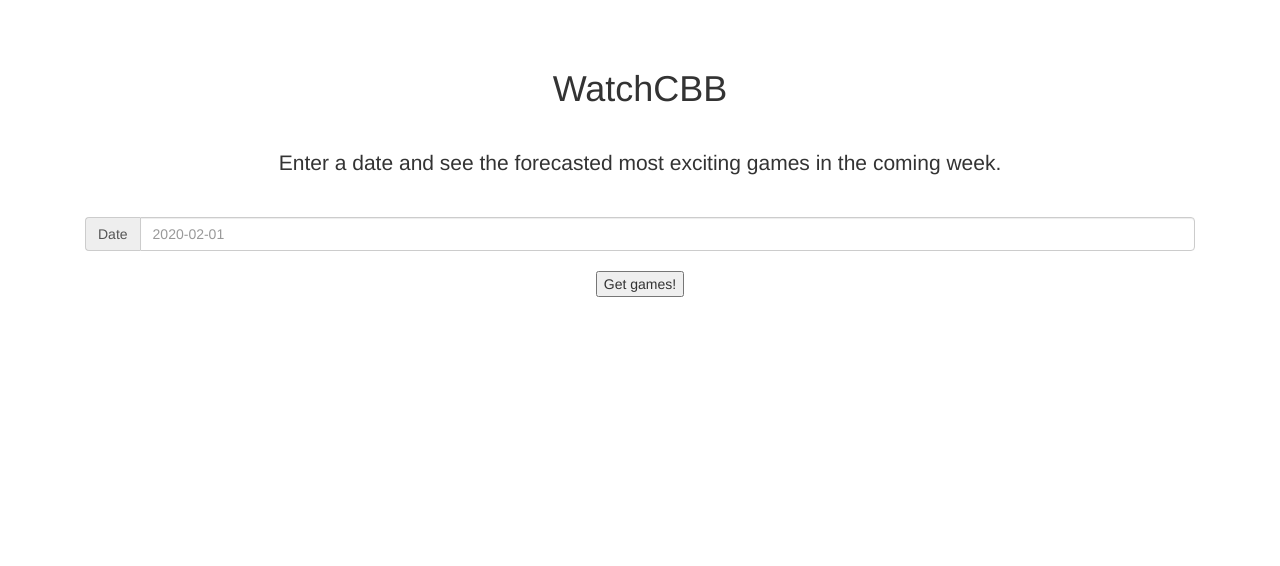
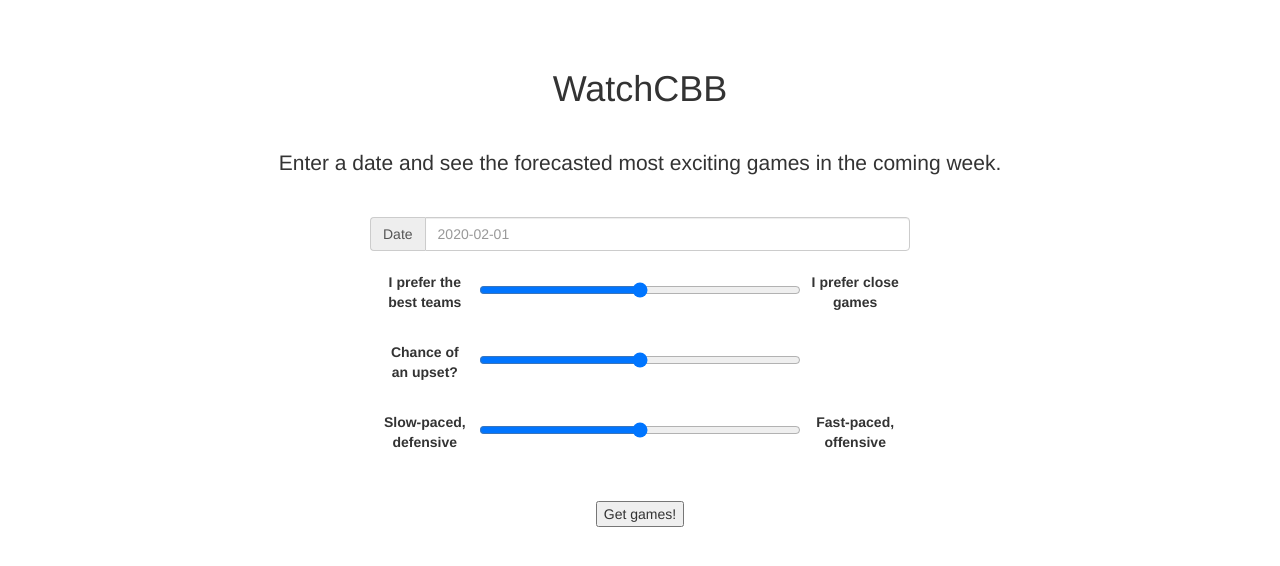
Before and after one commit to bjmarsh/WatchCBB, a Flask app: page / in a window 1280 px wide. Shown: the part 51-617 px from the top of the page. Run offline with Flask 2, Linux system fonts and the light colour scheme; parts of the project's set-up code (start-up, migrations or seed data) failed here and were passed over; some libraries are stand-ins or nearby versions.

Commit message:
adding sliders

```diff
--- a/watchcbb/flask/static/css/starter-template.css
+++ b/watchcbb/flask/static/css/starter-template.css
@@ -5,7 +5,30 @@ body {
   padding: 10px 15px;
   text-align: center;
 }
+.wrapper {
+  padding: 1px 1px;
+  height: 50px;
+  overflow: auto;
+  /* display: table-cell;          */
+  vertical-align: middle;
+  text-align: center;
+}
+
 .cbb-input {
   padding: 10px 15px;
   text-align: center;
+  display: inline-block;
+  width: 50%;
 }
+.cbb-slider {
+  width: 60%;
+  padding: 10px 0px;
+  float: left;
+  /* display: inline-block; */
+}
+.cbb-slider-label {
+  padding: 0px 10px;
+  width: 20%;
+  float: left;
+  display: inline;
+}
--- a/watchcbb/flask/templates/games_table.html
+++ b/watchcbb/flask/templates/games_table.html
@@ -1,6 +1,6 @@
 <table class="table table-hover">
-<tr><th>Date</th><th>gid</th></tr>
+<tr><th>Date</th><th>gid</th><th>sliders</th></tr>
 {% for game in games %}
-<tr><td>{{ game.date }}</td><td>{{ game.gid }}</td></tr>
+<tr><td>{{ game.date }}</td><td>{{ game.gid }}</td><td>{{ game.sliders }}</td></tr>
 {% endfor %}
 </table>
--- a/watchcbb/flask/templates/index.html
+++ b/watchcbb/flask/templates/index.html
@@ -9,7 +9,6 @@
     <meta name="description" content="">
     <meta name="author" content="">
     <link rel="icon" href="../static/images/favicon.ico">
-    <link rel="canonical" href="https://getbootstrap.com/docs/3.3/examples/starter-template/">
 
     <title>{{title}} - Bennett Marsh</title>
 
@@ -18,6 +17,8 @@
 
     <!-- Custom styles for this template -->
     <link href="../static/css/starter-template.css" rel="stylesheet">
+
+    <!-- cool slider -->
 
   </head>
 
@@ -53,16 +54,48 @@
       </div>
     </div>
 
-    <div class="container">
+    <div class="container" style="text-align:center;">
       <div class="cbb-input">
         <div class="input-group">
           <span class="input-group-addon" id="basic-addon1">Date</span>
           <input type="text" class="form-control" id="date_input"
                  placeholder="2020-02-01" aria-describedby="basic-addon1">
         </div>
+
         <br>
+
+        <div class="wrapper">
+          <div class="cbb-slider-label"><label>I prefer the best teams</label></div>
+          <div class="cbb-slider">
+            <input id="slider1" type="range" min="-100" max="100" step="1" value="0"/>
+          </div>
+          <div class="cbb-slider-label"><label>I prefer close games</label></div>
+        </div>
+
+        <br>
+
+        <div class="wrapper">
+          <div class="cbb-slider-label"><label>Chance of an upset?</label></div>
+          <div class="cbb-slider">
+            <input id="slider2" type="range" min="-100" max="100" step="1" value="0"/>
+          </div>
+          <div class="cbb-slider-label"><label></label></div>
+        </div>
+
+        <br>
+
+        <div class="wrapper">
+          <div class="cbb-slider-label"><label>Slow-paced, defensive</label></div>
+          <div class="cbb-slider">
+            <input id="slider3" type="range" min="-100" max="100" step="1" value="0"/>
+          </div>
+          <div class="cbb-slider-label"><label>Fast-paced, offensive</label></div>
+        </div>
+
+        <br><br>
         <button id="submit_button">Get games!</button>
-      </div>
+      </div> <!-- cbb-input -->
+
     </div>
 
     <br>
@@ -77,13 +110,14 @@
 <script>
 $("#submit_button").click(function(){
     var date = $("#date_input").val();
-    console.log("HI");
-    console.log(date);
+    var s1 = $("#slider1").val();
+    var s2 = $("#slider2").val();
+    var s3 = $("#slider3").val();
 
     $.ajax({
       url: "/games",
       type: "get",
-      data: {date: date},
+      data: {date: date, s1: s1, s2: s2, s3: s3},
       success: function(response) {
         $("#games_table").html(response);
       },
@@ -92,19 +126,11 @@ $("#submit_button").click(function(){
       }
     });
 });
+
 </script>
 
 <script src="../static/js/bootstrap.min.js"></script>
-    </div><!-- /.container -->
 
 
-    <!-- Bootstrap core JavaScript
-    ================================================== -->
-    <!-- Placed at the end of the document so the pages load faster -->
-    <script src="https://ajax.googleapis.com/ajax/libs/jquery/1.12.4/jquery.min.js"></script>
-    <script>window.jQuery || document.write('<script src="../../assets/js/vendor/jquery.min.js"><\/script>')</script>
-    <script src="../static/js/bootstrap.min.js"></script>
-    <!-- IE10 viewport hack for Surface/desktop Windows 8 bug -->
-    <script src="../../assets/js/ie10-viewport-bug-workaround.js"></script>
   </body>
 </html>
--- a/watchcbb/flask/views.py
+++ b/watchcbb/flask/views.py
@@ -14,15 +14,23 @@ def index():
 @app.route('/games', methods=['GET'])
 def get_games():
    date = request.args.get('date')
+   s1 = request.args.get('s1')
+   s2 = request.args.get('s2')
+   s3 = request.args.get('s3')
+
+   # print(request.args)
 
    sql_query = """
        SELECT "Date","gid" FROM game_data WHERE "Date"='{date}';
    """.format(date=date)
 
    query_results = sql.df_from_query(sql_query)
-   print(query_results.head())
 
    games = []
    for i in range(0,query_results.shape[0]):
-       games.append(dict(date=str(query_results.Date[i]), gid=query_results.gid[i]))
+       games.append(dict(
+          date=str(query_results.Date[i]),
+          gid=query_results.gid[i],
+          sliders="{0}_{1}_{2}".format(s1,s2,s3),
+       ))
    return render_template('games_table.html',games=games)
```
